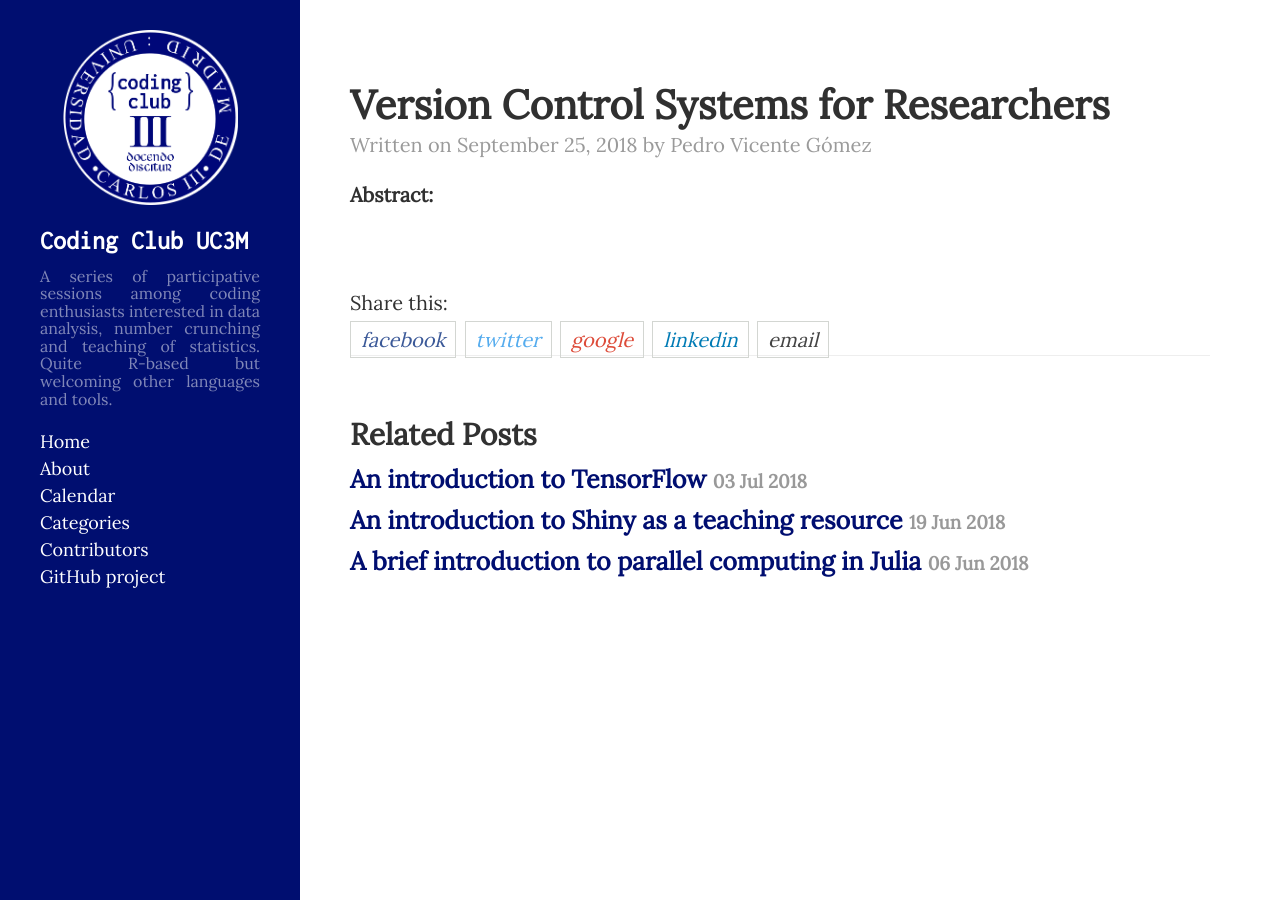
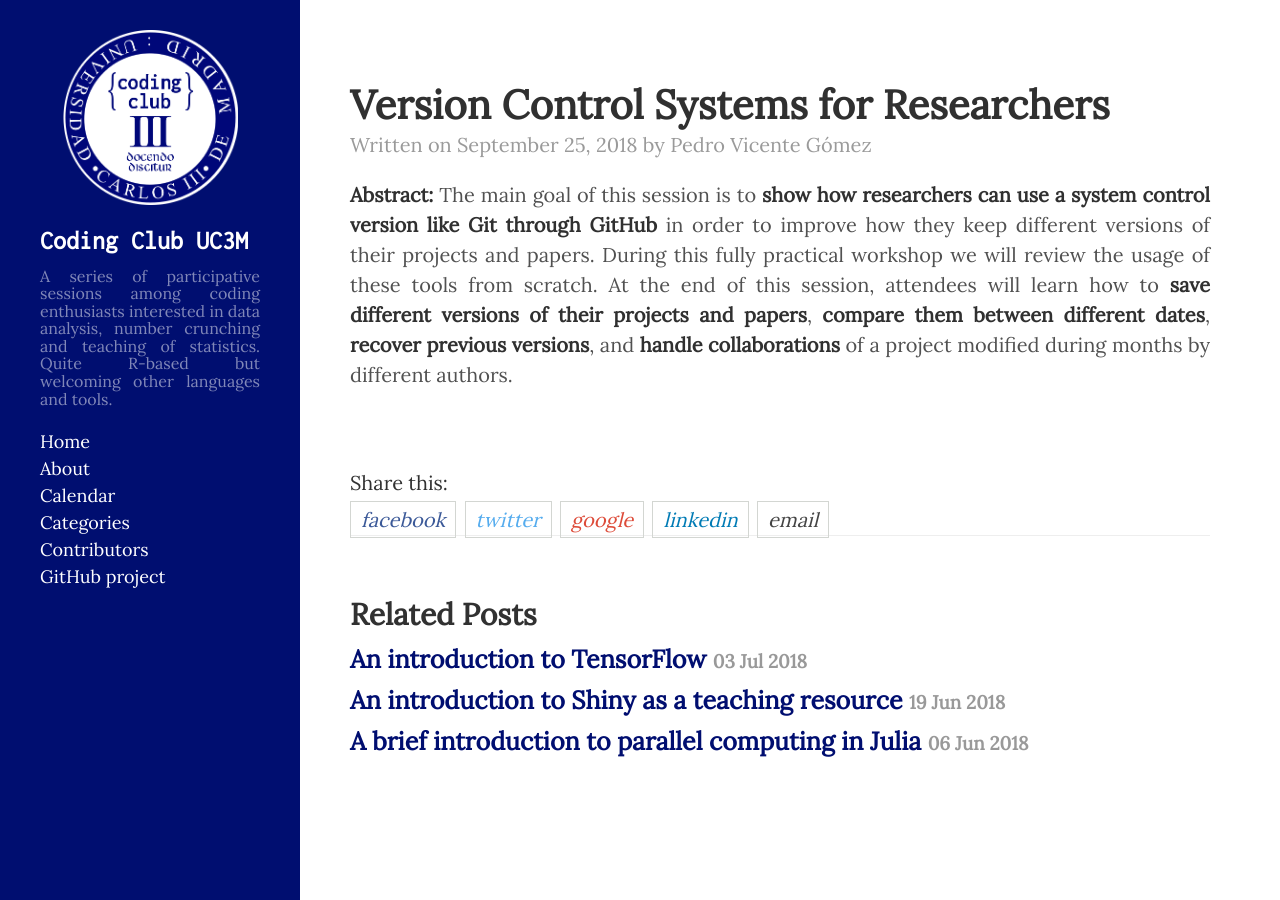
Before and after one commit to CodingClubUC3M/codingclubuc3m.github.io, a Jekyll site: the page built from _posts/2018-09-25-Version-control-systems.md, in a window 1280 px wide. Built offline with Jekyll 4.4.1, drawn with Linux system fonts in a browser that asks for light colours; comment, search, counter and statistics services are not loaded.

Commit message:
add abstract

```diff
--- a/_posts/2018-09-25-Version-control-systems.md
+++ b/_posts/2018-09-25-Version-control-systems.md
@@ -22,3 +22,4 @@ output:
 
 
 **Abstract:**
+The main goal of this session is to **show how researchers can use a system control version like Git through GitHub** in order to improve how they keep different versions of their projects and papers. During this fully practical workshop we will review the usage of these tools from scratch. At the end of this session, attendees will learn how to **save different versions of their projects and papers**, **compare them between different dates**, **recover previous versions**, and **handle collaborations** of a project modified during months by different authors.
```
Also changed, not shown: calendar.md (+2 -2 lines).
